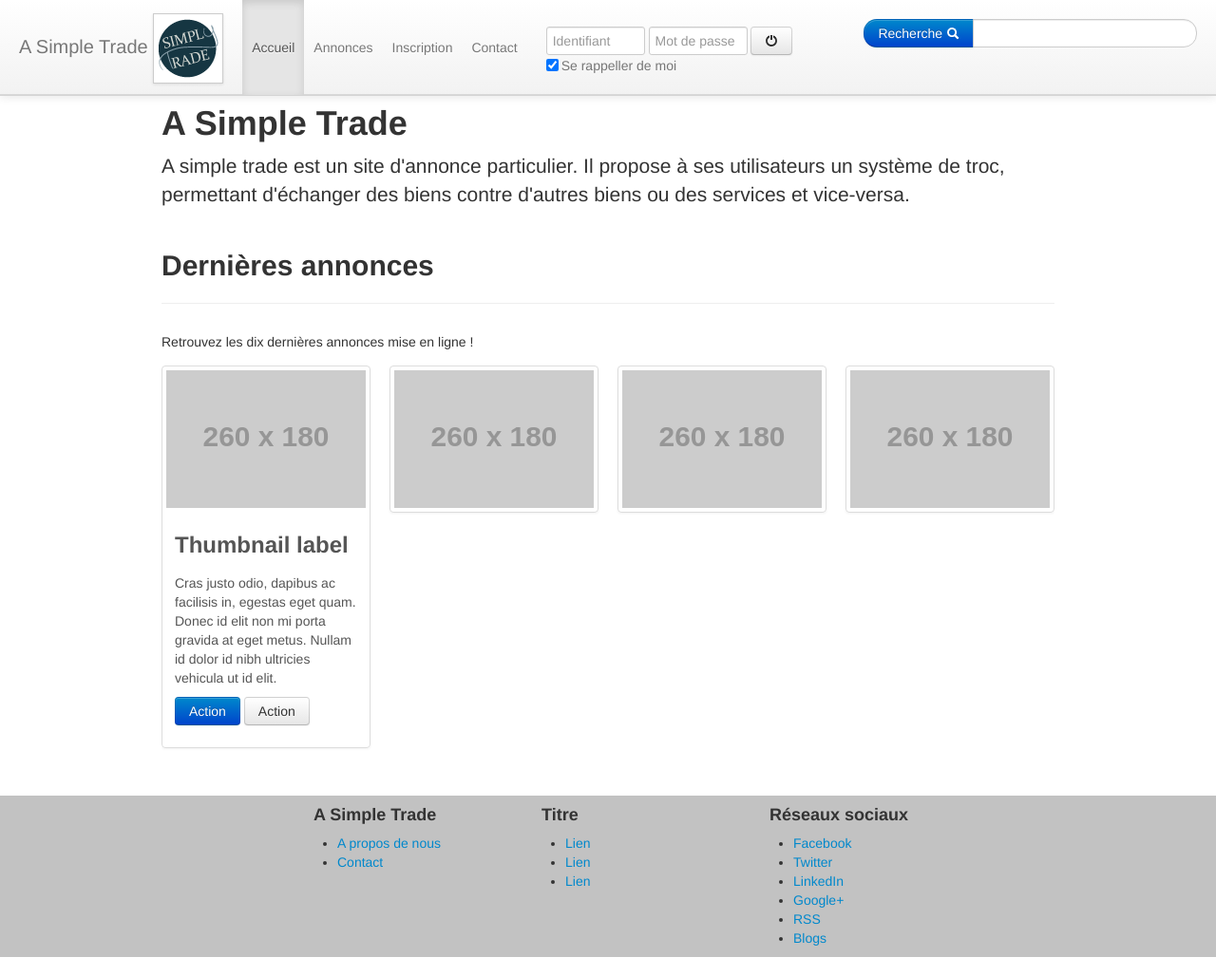
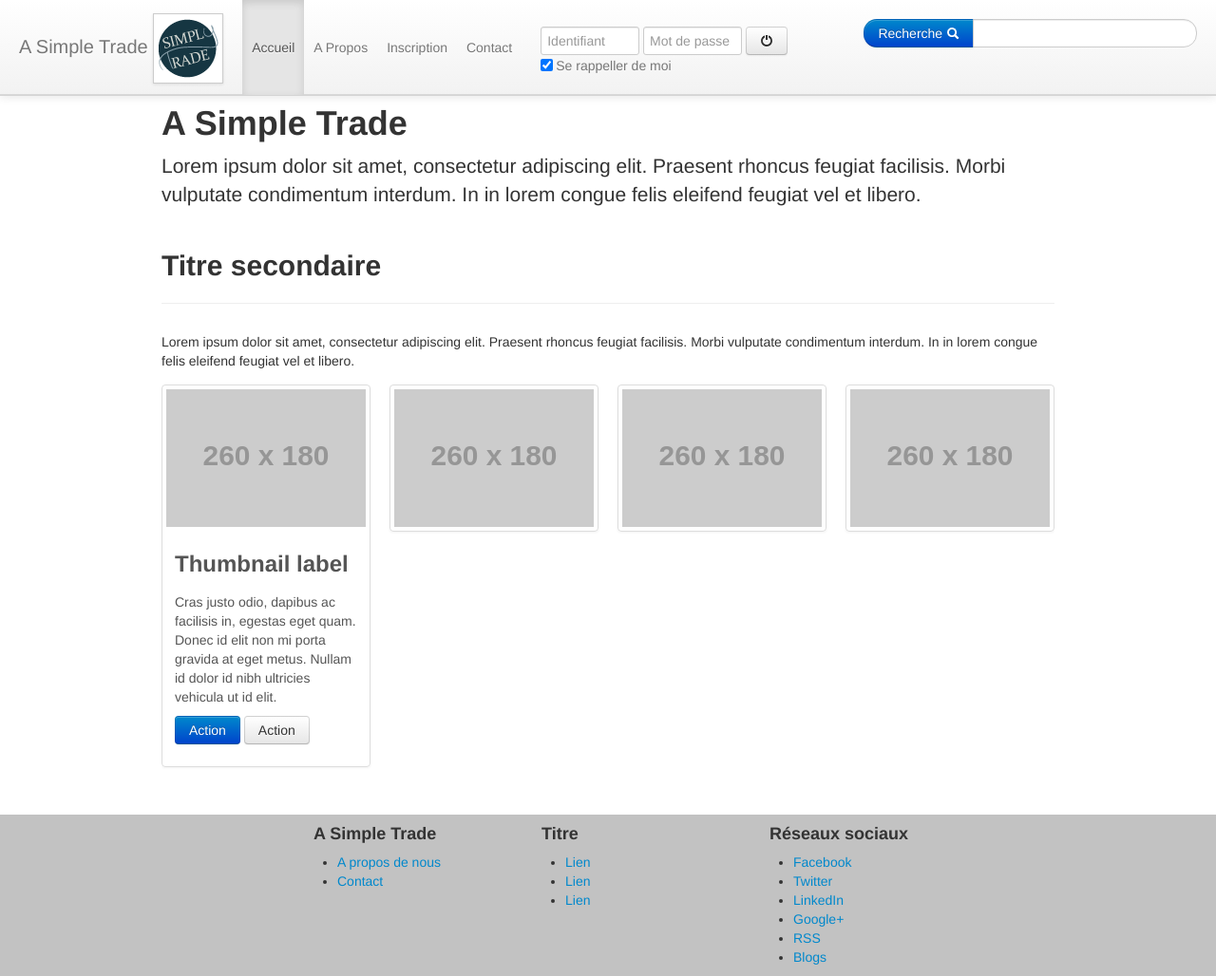
Before and after one commit to noxa02/Annonces, a PHP site: page / in a window 1280 px wide. Shown: the whole page at 95% size. Run offline with PHP 8.4, Linux system fonts and the light colour scheme; grey boxes labelled with a size stand in for pictures from a placeholder-image service; some libraries are stand-ins or nearby versions.

Commit message:
revert
This reverts commit 975499fc6f5790554a4b91f2fb376588e3ca60a5.

```diff
--- a/application/layouts/connexion.layout.php
+++ b/application/layouts/connexion.layout.php
@@ -1,5 +1,4 @@
 <div class="form-inline form-connexion">
-    <form method="post" action="?m=member&a=login">
   <input type="text" id="login-connexion" name="login-connexion" class="input-small" placeholder="Identifiant">
   <input type="password" id="password-connexion" name="password-connexion" class="input-small" placeholder="Mot de passe">
   <button type="submit" id="submit-connexion" name="submit-connexion" class="btn"><a href="#"><i class="icon-off"></i></a></button>
@@ -7,5 +6,4 @@
   <label class="checkbox">
     <input type="checkbox" checked="true" id="remember-me"  name="remember-me"> Se rappeller de moi
   </label>
-    </form>
 </div>
--- a/application/layouts/main_nav.layout.php
+++ b/application/layouts/main_nav.layout.php
@@ -10,7 +10,7 @@
             <div class="nav-collapse">
                 <ul class="nav">
                     <li class="active"><a href="#"> Accueil </a></li>
-                    <li><a href="#announces">Annonces</a></li>
+                    <li><a href="#about">A Propos</a></li>
                     <li><a href="?p=inscription">Inscription</a></li>
                     <li><a href="#contact">Contact</a></li>
                     <?php // Manage Member Account [Need to be connected] ?>
--- a/application/views/Default/default.view.php
+++ b/application/views/Default/default.view.php
@@ -4,18 +4,19 @@
          <div class="container">
            <h1>A Simple Trade</h1>
            <p class="lead">
-               A simple trade est un site d'annonce particulier. Il propose à ses utilisateurs un système de troc, permettant d'échanger
-               des biens contre d'autres biens ou des services et vice-versa.
+               Lorem ipsum dolor sit amet, consectetur adipiscing elit. Praesent rhoncus feugiat facilisis.
+               Morbi vulputate condimentum interdum. In in lorem congue felis eleifend feugiat vel et libero.
            </p>
          </div>
         </header>
         <div class="container">
             <div class="page-header">
-                <h2>Dernières annonces</h2>
+                <h2>Titre secondaire</h2>
             </div>
             <div class="row">
               <div class="span12">
-                Retrouvez les dix dernières annonces mise en ligne !
+                Lorem ipsum dolor sit amet, consectetur adipiscing elit. Praesent rhoncus feugiat facilisis.
+                Morbi vulputate condimentum interdum. In in lorem congue felis eleifend feugiat vel et libero.
                 <div class="row-fluid padding-top15">
                     <ul class="thumbnails">
                       <li class="span3 thumbnail">
```
Lines whose indentation alone changed are shown as unchanged.
